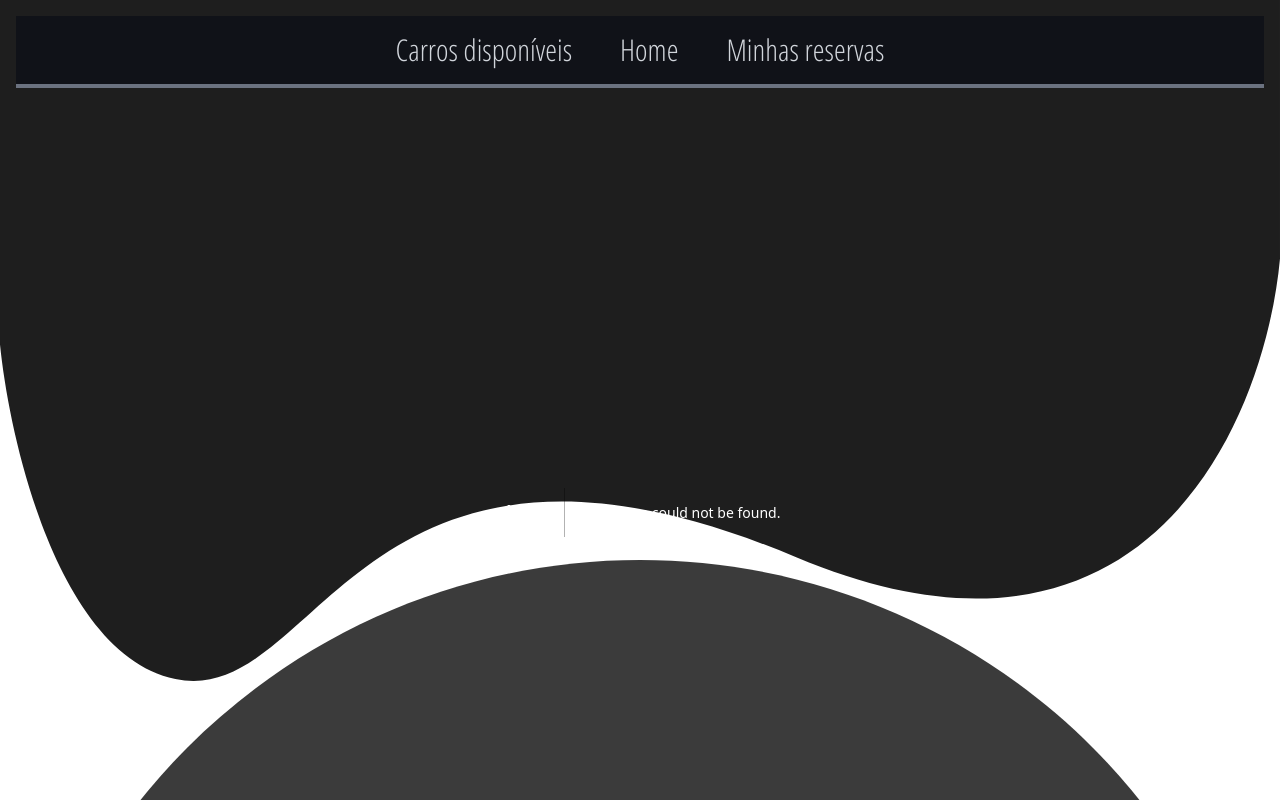
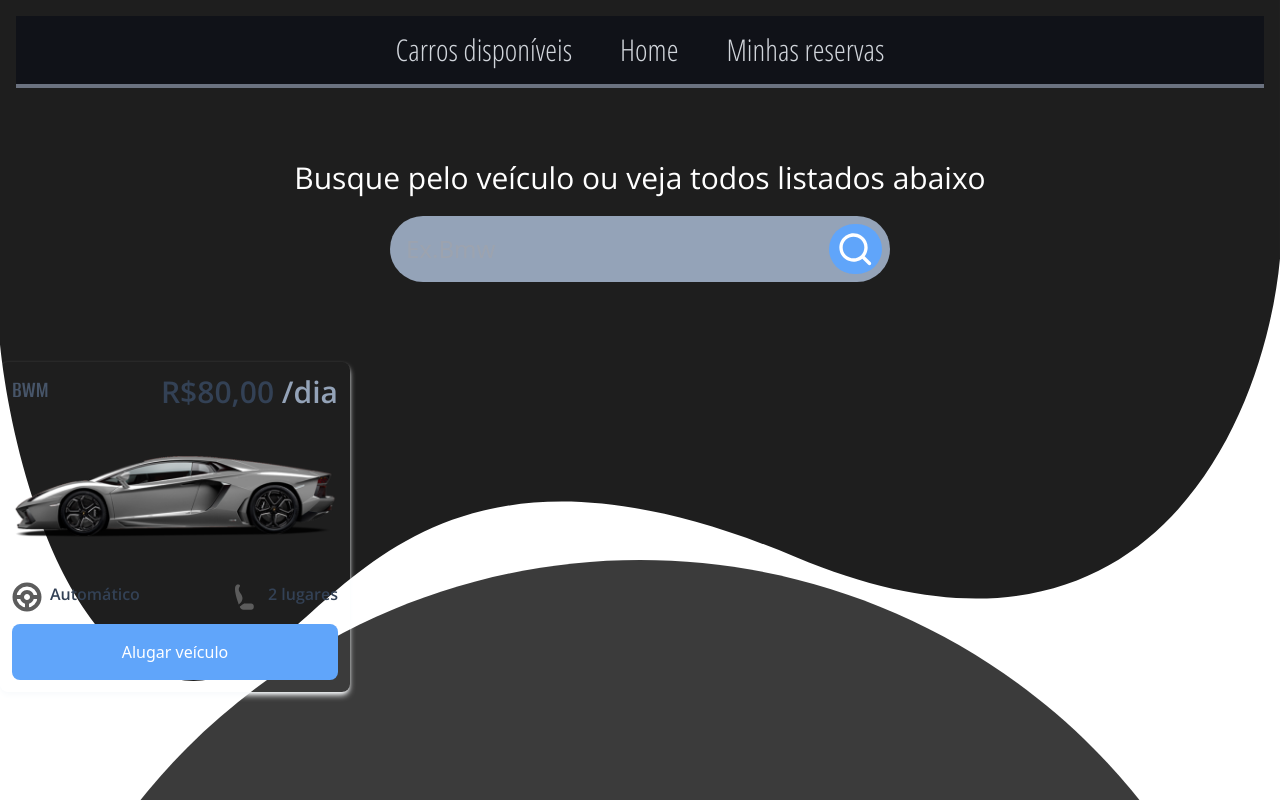
Before and after one commit to Vinicius-Borges-dev/thousand-miles, a Next.js app in the folder frontend/: page /pages/veiculos in a window 1280 px wide. Before the commit this address had no page. Shown: the top 800 px of the page. Built offline with nearby package versions, Linux system fonts and the light colour scheme.

Commit message:
Criação: modelo da pagina que exibe os veiculos

```diff
--- /dev/null
+++ b/frontend/app/pages/veiculos/page.tsx
@@ -0,0 +1,12 @@
+import Header from "@components/pages/veiculos/Header";
+import GridCars from "@root/app/components/pages/veiculos/GridCars";
+
+export default function Veiculos()
+{
+    return(
+        <>
+            <Header />
+            <GridCars />
+        </>
+    )
+}
```
